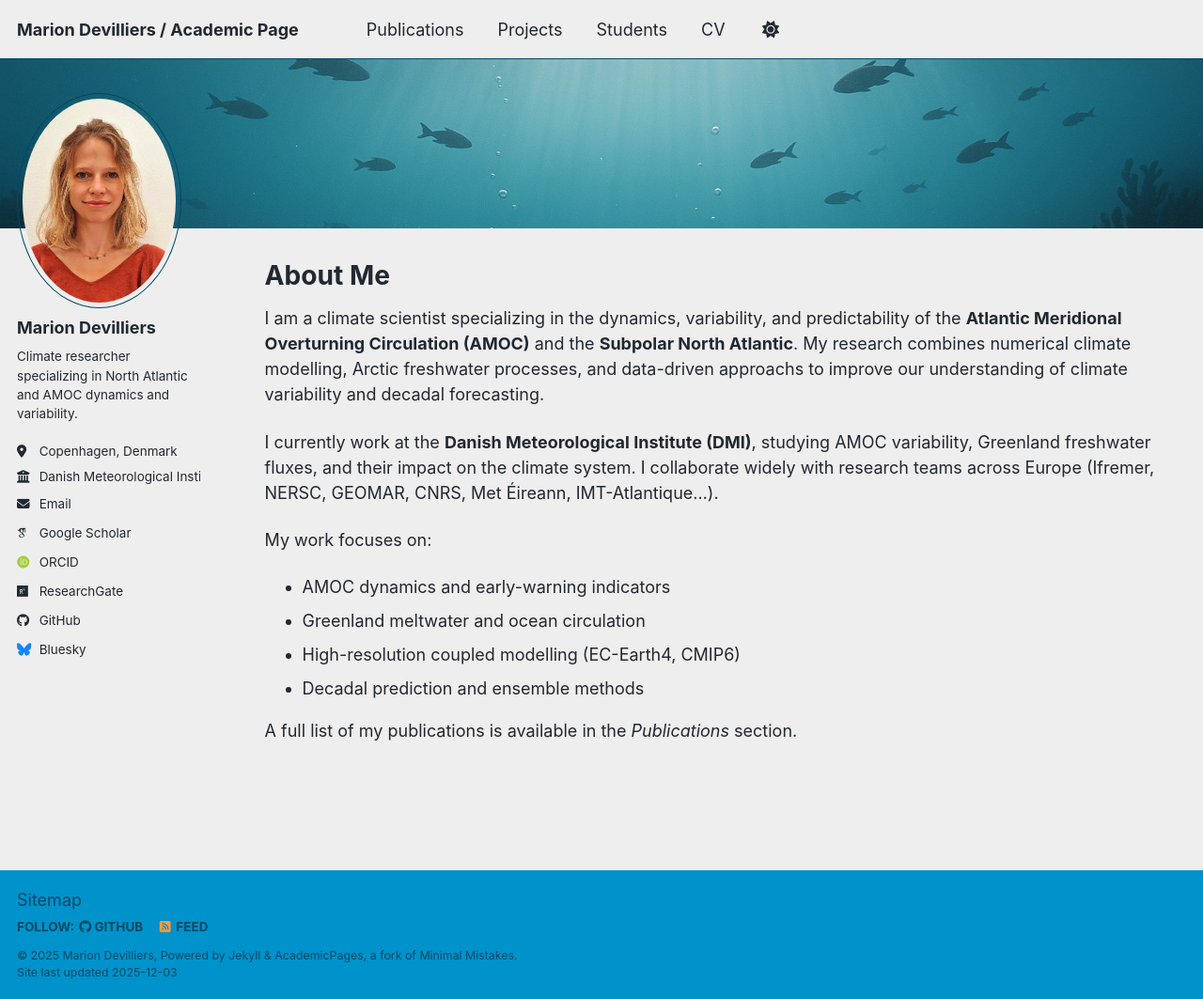
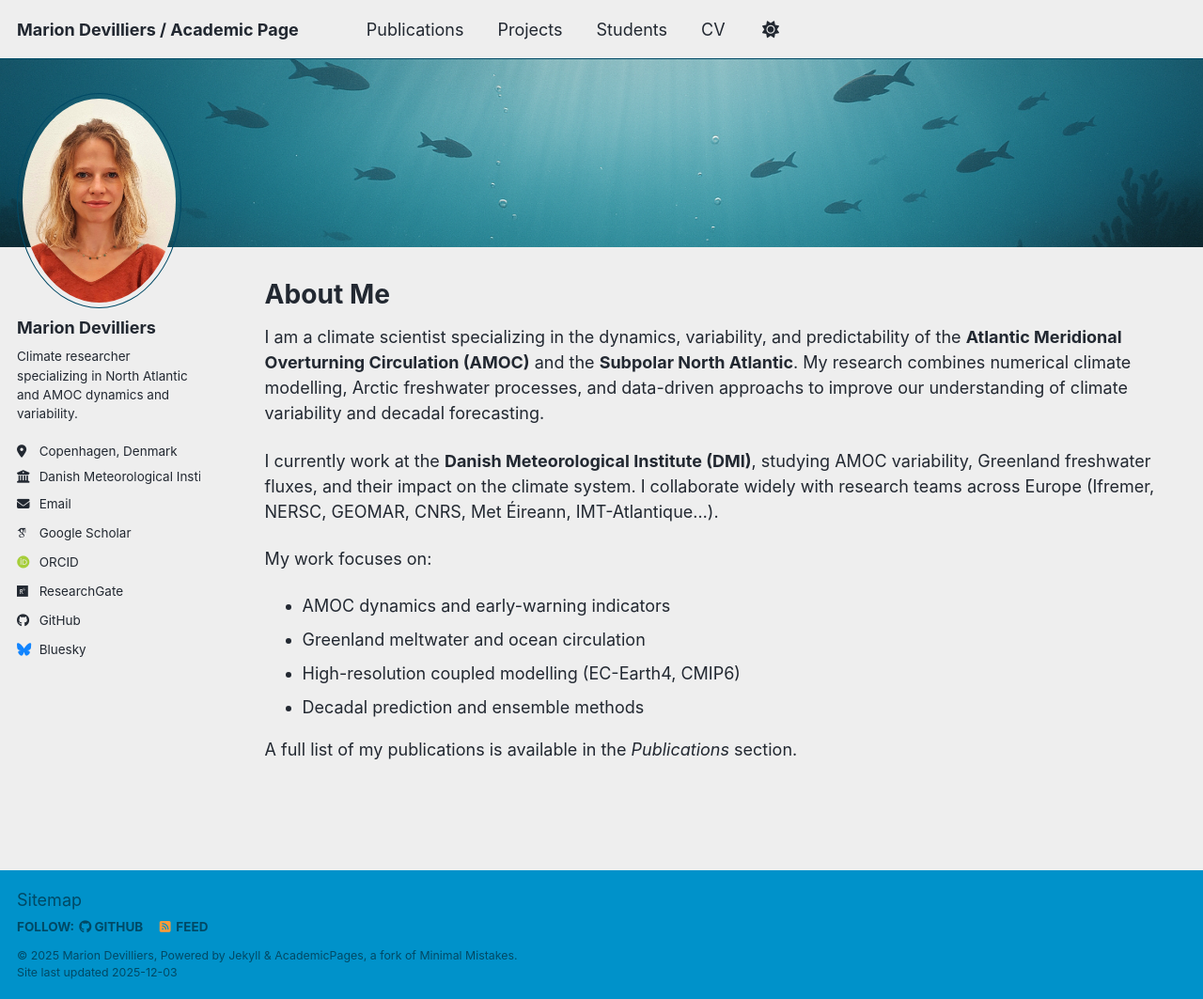
Before and after one commit to mariondevilliers/mariondevilliers.github.io, a Jekyll site: the page built from _pages/about.md, in a window 1280 px wide and 1063 px high. Shown: the whole window at 94% size. Built offline with Jekyll 4.4.1, drawn with Linux system fonts in a browser that asks for light colours; some web fonts are replaced; a script bundle is joined from its source files by our own code; library files that are not in the unit come from our copies.

Commit message:
Update banner.scss

```diff
--- a/_sass/layout/banner.scss
+++ b/_sass/layout/banner.scss
@@ -9,7 +9,7 @@
 .site-banner img {
   width: 100%;
   height: auto;
-  max-height: 180px;  /* ← RÉDUIT LA HAUTEUR DE 1/3 (ajuste ici) */
+  max-height: 200px;  /* ← RÉDUIT LA HAUTEUR DE 1/3 (ajuste ici) */
   object-fit: cover;
   display: block;
   margin: 0 auto;
```
